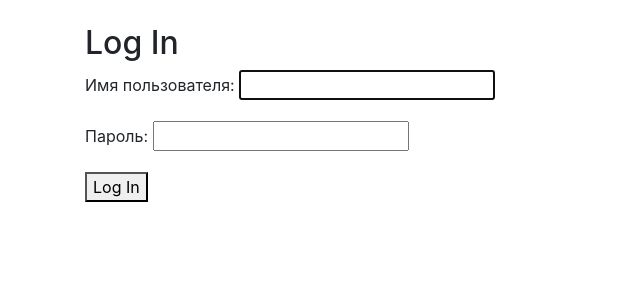
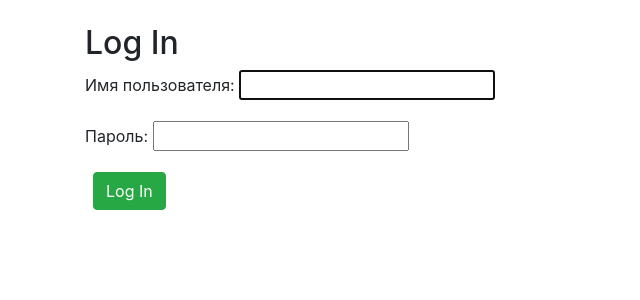
Before and after one commit to Vsirotkin/news, a Django app: page /users/login/ in a window 1280 px wide. Shown: the part 56-356 px from the top of the page, without its empty margins (0-640 px from the left). Run offline with Django 4.2, Linux system fonts and the light colour scheme.

Commit message:
styled login button, added crispy

```diff
--- a/newspaper_project/settings.py
+++ b/newspaper_project/settings.py
@@ -42,6 +42,9 @@ INSTALLED_APPS = [
     # own
     'users.apps.UsersConfig',
     'pages.apps.PagesConfig',
+
+    # 3rd Party
+    'crispy_forms',
 ]
 
 MIDDLEWARE = [
--- a/templates/registration/login.html
+++ b/templates/registration/login.html
@@ -8,6 +8,6 @@
     <form method="post">
         {% csrf_token %}
         {{ form.as_p }}
-        <button type="submit">Log In</button>
+        <button class="btn btn-success ml-2" type="submit">Log In</button>
     </form>
 {% endblock content %}
```
Also changed, not shown: 1 other file.
